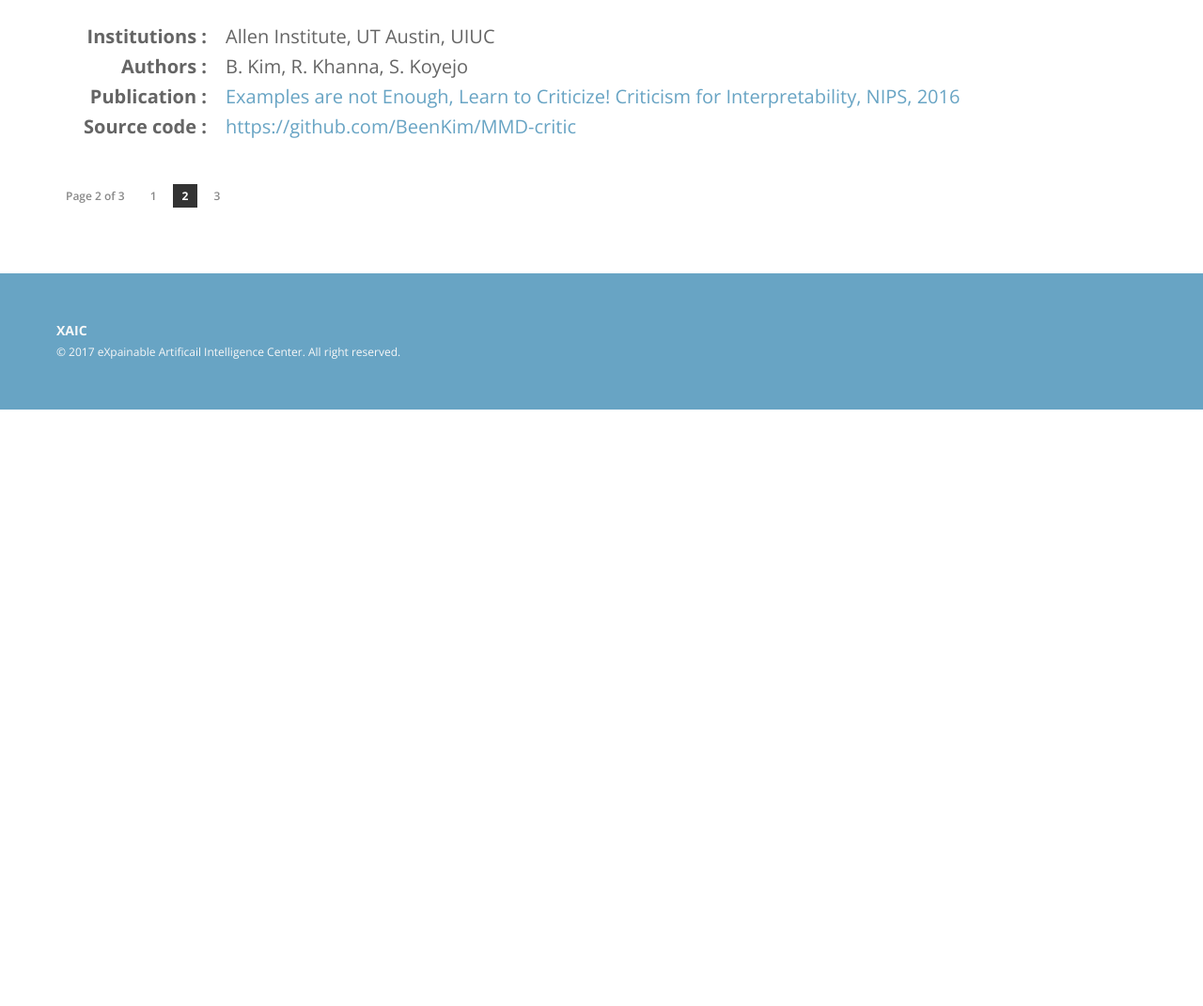
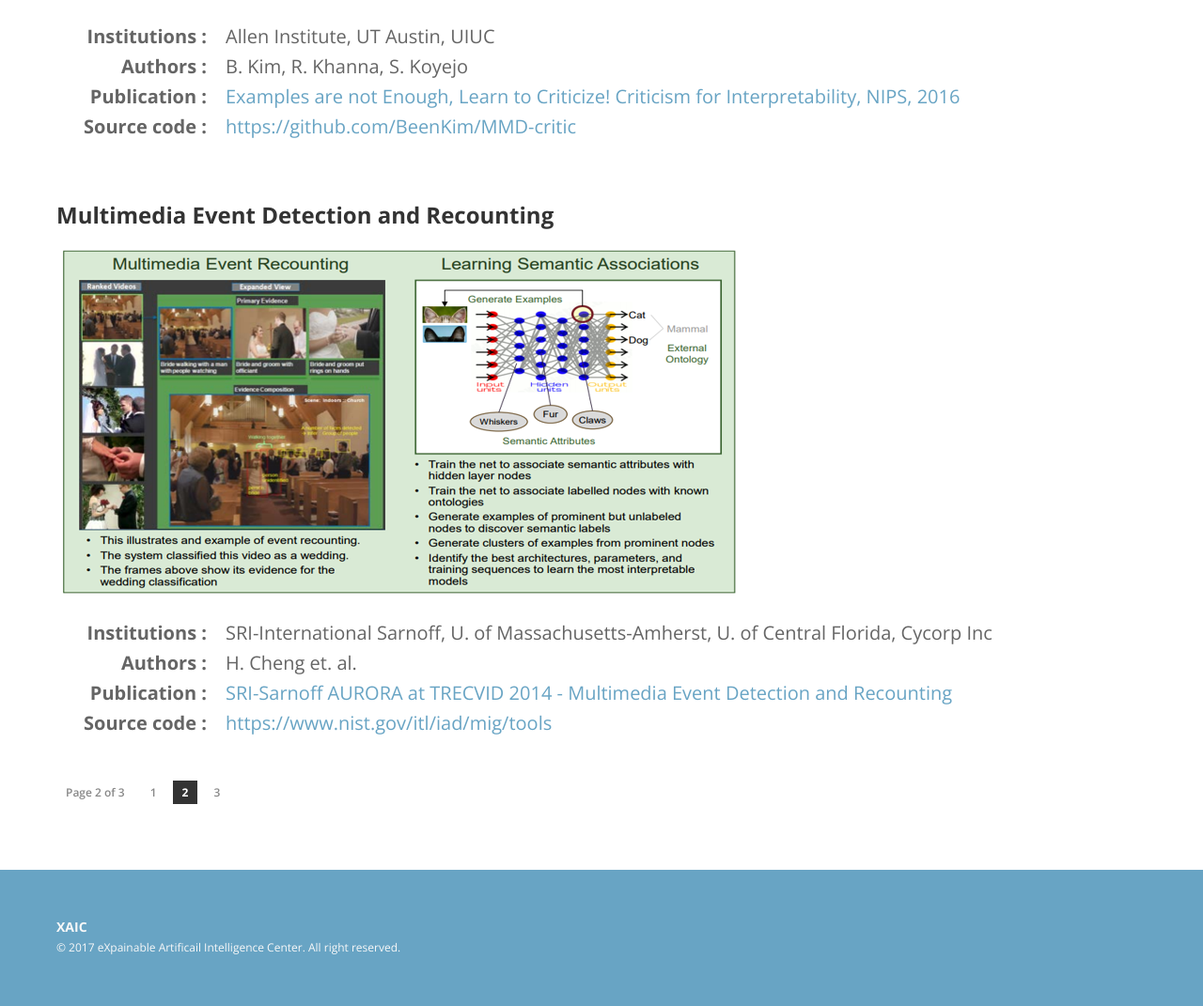
Before and after one commit to kirarenctaon/xai_orininal, a Django app: page /opensource/relatedproject/2 in a window 1280 px wide. Shown: the part 2116-3187 px from the top of the page at 94% size. Before the commit the page ends 2552 px from the top, so only its background shows below. Run offline with Django 3.2, Linux system fonts and the light colour scheme; data comes from the database, SQL or seed files in the repository; some libraries are stand-ins or nearby versions.

```diff
--- a/web/templates/web/github.html
+++ b/web/templates/web/github.html
@@ -17,10 +17,9 @@
          <div class="row">
             <div class="col-lg-8">
             <h2> 3세부 </h2>
-               <h3><a href="#">부드러운 시계열 함수를 설명하는 베이지안 추론 SW</a></h3>
+               <h3><a href="https://github.com/MLnovice/XAI.git">주요국 중앙은행 정책금리 및 환율 추출 SW</a></h3>
+               <h3><a href="https://github.com/soon91jae/quotation_tagger">거시 경제 지표 및 전문가 여론 자료 추출 SW</a></h3>
                <h3><a href="https://github.com/kirarenctaon/timenet.git">시계열 변화 예측 심층 학습 모델</a></h3>
-               <h3><a href="https://github.com/MLnovice/XAI.git">주요국 중앙은행 정책금리 및 환율 추출 SW</a></h3>
-               <h3><a href="#">거시 경제 지표 및 전문가 여론 자료 추출 SW</a></h3>
             </div>
          </div>
       </div>
--- a/web/templates/web/relatedproject_2.html
+++ b/web/templates/web/relatedproject_2.html
@@ -51,6 +51,18 @@
           <dt>Source code : </dt><dd><a href="https://github.com/BeenKim/MMD-critic">https://github.com/BeenKim/MMD-critic</a></dd>
         </div>
         <br/><br/>
+         <div class="post-heading">
+          <h3>Multimedia Event Detection and Recounting</h3>
+          <img src="/static/img/related/multimedia.png" alt="" />
+        </div>
+        <br/>
+        <div class="dl-horizontal" style="font-size: 15pt">
+          <dt>Institutions : </dt><dd>SRI-International Sarnoff, U. of Massachusetts-Amherst, U. of Central Florida, Cycorp Inc</dd>
+          <dt>Authors : </dt><dd>H. Cheng et. al.</dd>
+          <dt>Publication :</dt><dd><a href="#"> SRI-Sarnoff AURORA at TRECVID 2014 - Multimedia Event Detection and Recounting</a></dd>
+          <dt>Source code : </dt><dd><a href="https://www.nist.gov/itl/iad/mig/tools">https://www.nist.gov/itl/iad/mig/tools</a></dd>
+        </div>
+        <br/><br/>
         <div id="pagination">
           <span class="all">Page 2 of 3</span>
           <a href="./1" class="inactive">1</a>
```
Also changed, not shown: static/img/related/multimedia.png (added).
